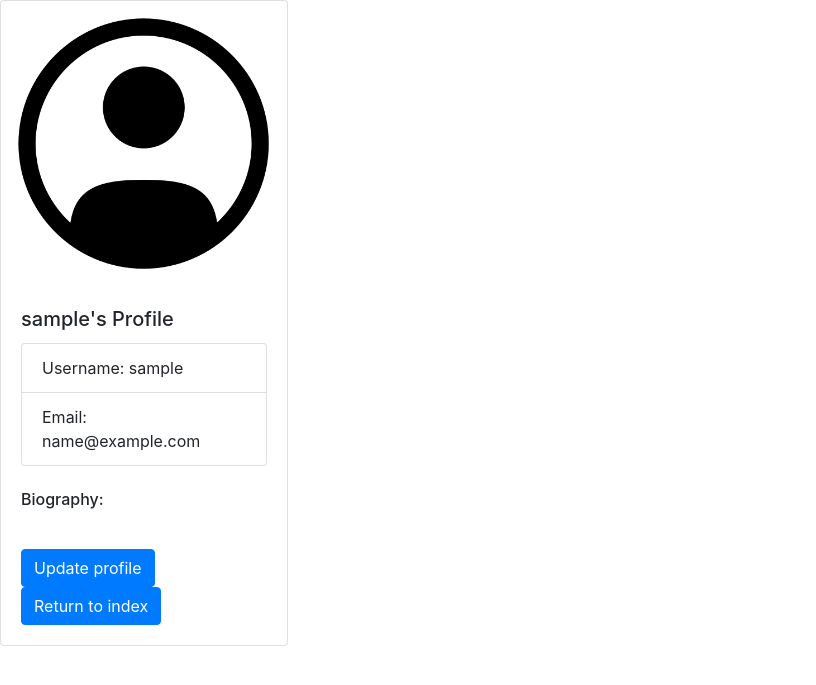
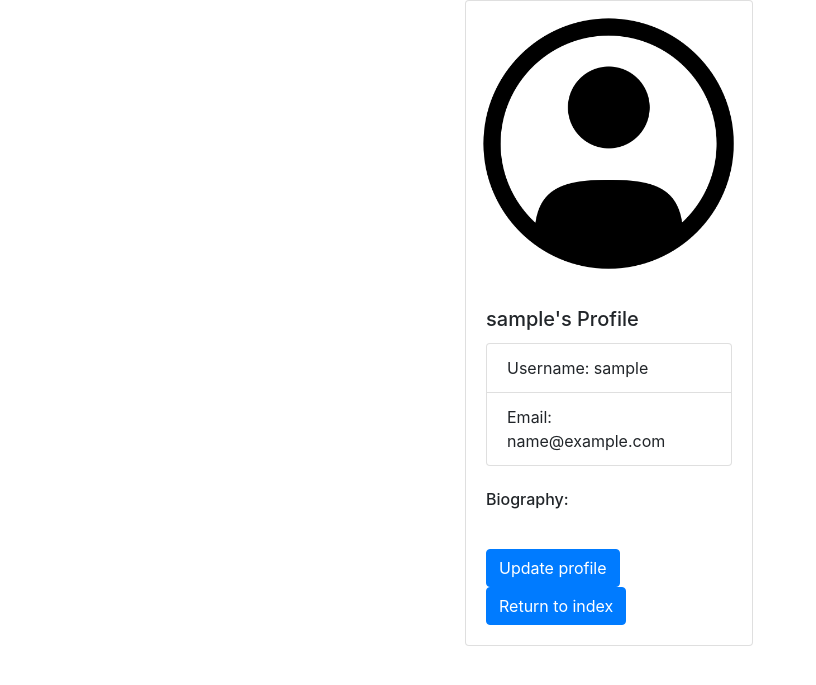
Before and after one commit to jdesbois/questionable, a Django app: page /main/profile/ in a window 1280 px wide. Shown: the top 685 px of the page, without its empty margins (0-816 px from the left). Run offline with Django 3.2, Linux system fonts and the light colour scheme; the visitor is signed in with stand-in values (Sample User, id 1); some libraries are stand-ins or nearby versions.

Commit message:
working on the user profile page

```diff
--- a/templates/main/profile.html
+++ b/templates/main/profile.html
@@ -9,7 +9,10 @@
         <link rel="stylesheet" href="https://stackpath.bootstrapcdn.com/bootstrap/4.4.1/css/bootstrap.min.css" integrity="sha384-Vkoo8x4CGsO3+Hhxv8T/Q5PaXtkKtu6ug5TOeNV6gBiFeWPGFN9MuhOf23Q9Ifjh" crossorigin="anonymous">
     </head>
     <body>
-
+      <div class="container">
+        <div class="row">
+          <div class="col-sm"></div>
+          <div class="col-sm">
             <div class="card" style="width: 18rem;">
               <img src="../media/{{ user.profile.picture }}" class="card-img-top" alt="...">
               <div class="card-body">
@@ -23,8 +26,12 @@
                 <br/>
                 <a href="{% url 'main:update_user' %}" class="btn btn-primary">Update profile</a>
                 <a href="{% url 'main:index' %}" class="btn btn-primary">Return to index</a>
+              </div>
+            </div>
+          </div>
+          <div class="col-sm"></div>
+        </div>
 
-            </div>
         </div>
     </body>
 </html>
```
Lines whose indentation alone changed are shown as unchanged.
